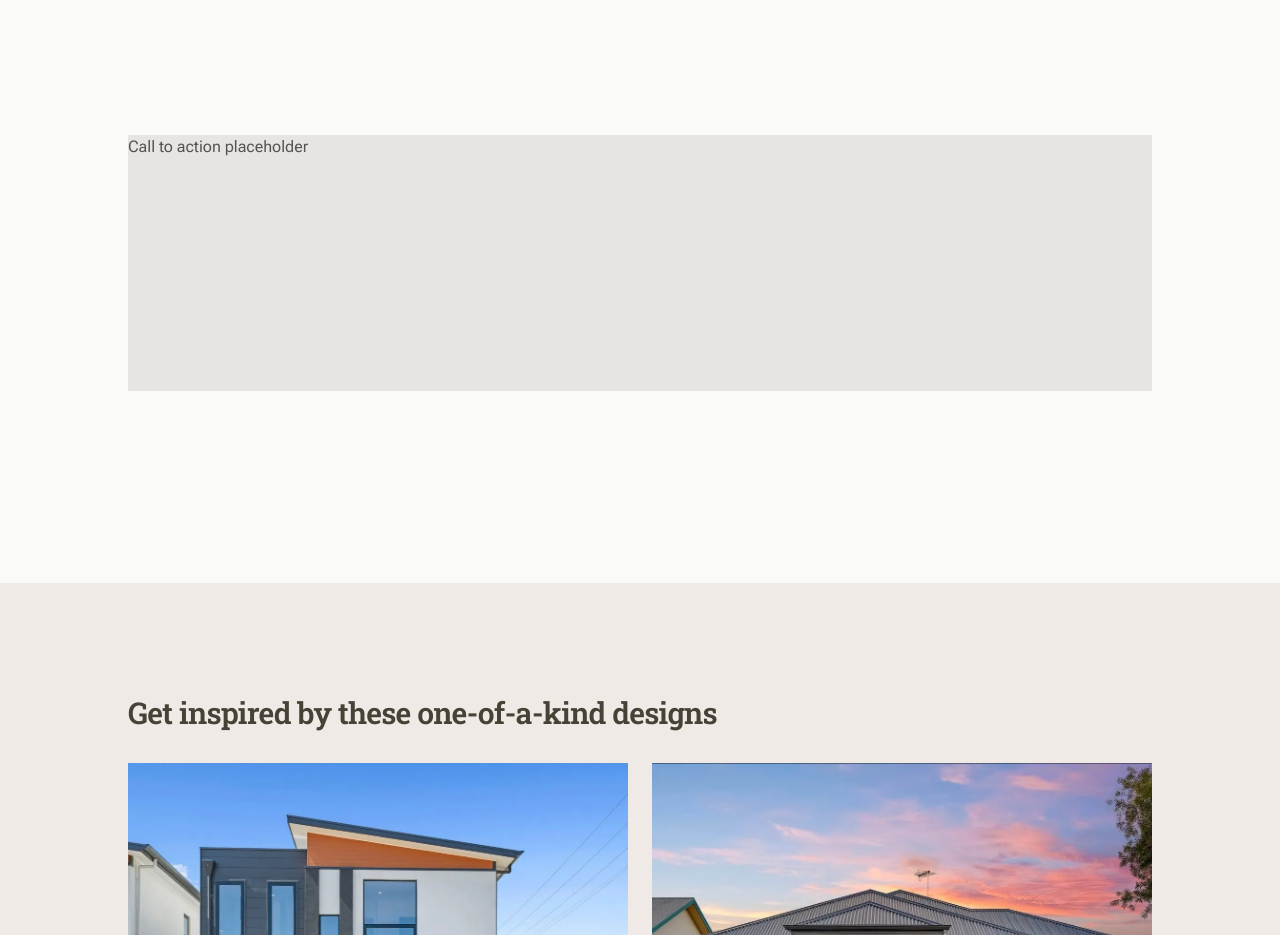
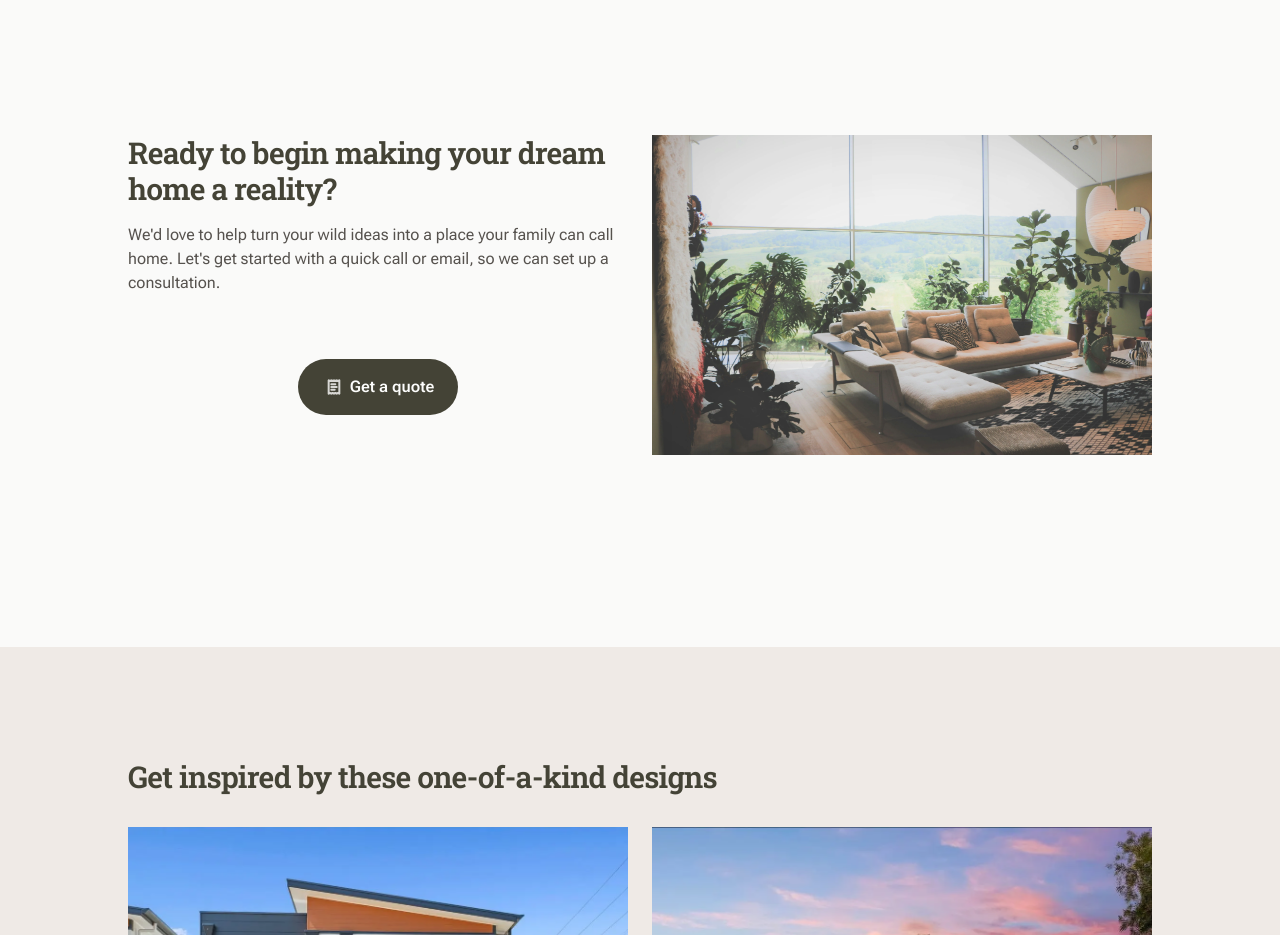
Before and after one commit to forkidd214/tung-homes, a Next.js app: page /projects/bayside in a window 1280 px wide. Shown: the part 1200-2135 px from the top of the page. Built offline with nearby package versions, Linux system fonts and the light colour scheme.

Commit message:
feat: add cta section for project page

```diff
--- a/src/app/projects/[slug]/page.tsx
+++ b/src/app/projects/[slug]/page.tsx
@@ -19,7 +19,8 @@ import {
   CarouselPrevious,
   CarouselNext,
 } from '@/components/carousel'
-import { PROJECTS, type Image, type Project } from '@/data'
+import { PROJECTS, type Image, type Project, projectCTAImage } from '@/data'
+import { ButtonLink } from '@/components/button'
 
 export async function generateStaticParams() {
   return PROJECTS.map((p) => ({
@@ -83,7 +84,7 @@ export default async function Page({
                   ))}
                 </ul>
               </div>
-              <div className="absolute bottom-0 left-1/2 -z-10 h-1/2 w-svw -translate-x-1/2 bg-background" />
+              <div className="absolute -bottom-0.5 left-1/2 -z-10 h-1/2 w-svw -translate-x-1/2 bg-background" />
             </div>
           </div>
         </Grid>
@@ -179,14 +180,42 @@ function ProjectDetails({
 
 /**
  * ProjectCTA
- *
- * TODO: to be implemented
  */
 function ProjectCTA() {
   return (
-    <Grid>
-      <div className="col-span-full">
-        <div className="h-64 bg-stone-200">Call to action placeholder</div>
+    <Grid className="gap-y-8">
+      <div className="col-span-full md:col-span-4 lg:col-span-6">
+        <div>
+          <H3>ready to begin making your dream home a reality?</H3>
+          <Paragraph className="mt-4">
+            We&apos;d love to help turn your wild ideas into a place your family
+            can call home. Let&apos;s get started with a quick call or email, so
+            we can set up a consultation.
+          </Paragraph>
+          <div className="mt-6 text-center md:mt-10 lg:mt-16">
+            <ButtonLink
+              href={'tel:+10086'}
+              icon="receiptText"
+              variant={'primary'}
+              size={'lg'}
+            >
+              get a quote
+            </ButtonLink>
+          </div>
+        </div>
+      </div>
+      <div className="col-span-full md:col-span-4 lg:col-span-6">
+        <div className="relative h-64 md:h-80">
+          <NextImage
+            src={projectCTAImage}
+            alt=""
+            fill
+            sizes="(min-width: 768px) 50vw, 100vw"
+            style={{
+              objectFit: 'cover',
+            }}
+          />
+        </div>
       </div>
     </Grid>
   )
--- a/src/data.ts
+++ b/src/data.ts
@@ -6,8 +6,9 @@ import { StaticImageData } from 'next/image'
 import homeHeroImage from '../public/images/home-hero.webp'
 import homeServiceImage from '../public/images/home-service.webp'
 import homeAboutImage from '../public/images/home-about.webp'
+import projectCTAImage from '../public/images/project-cta.webp'
 
-export { homeHeroImage, homeServiceImage, homeAboutImage }
+export { homeHeroImage, homeServiceImage, homeAboutImage, projectCTAImage }
 
 /**
  * project images
```
Also changed, not shown: public/images/project-cta.webp (added).
